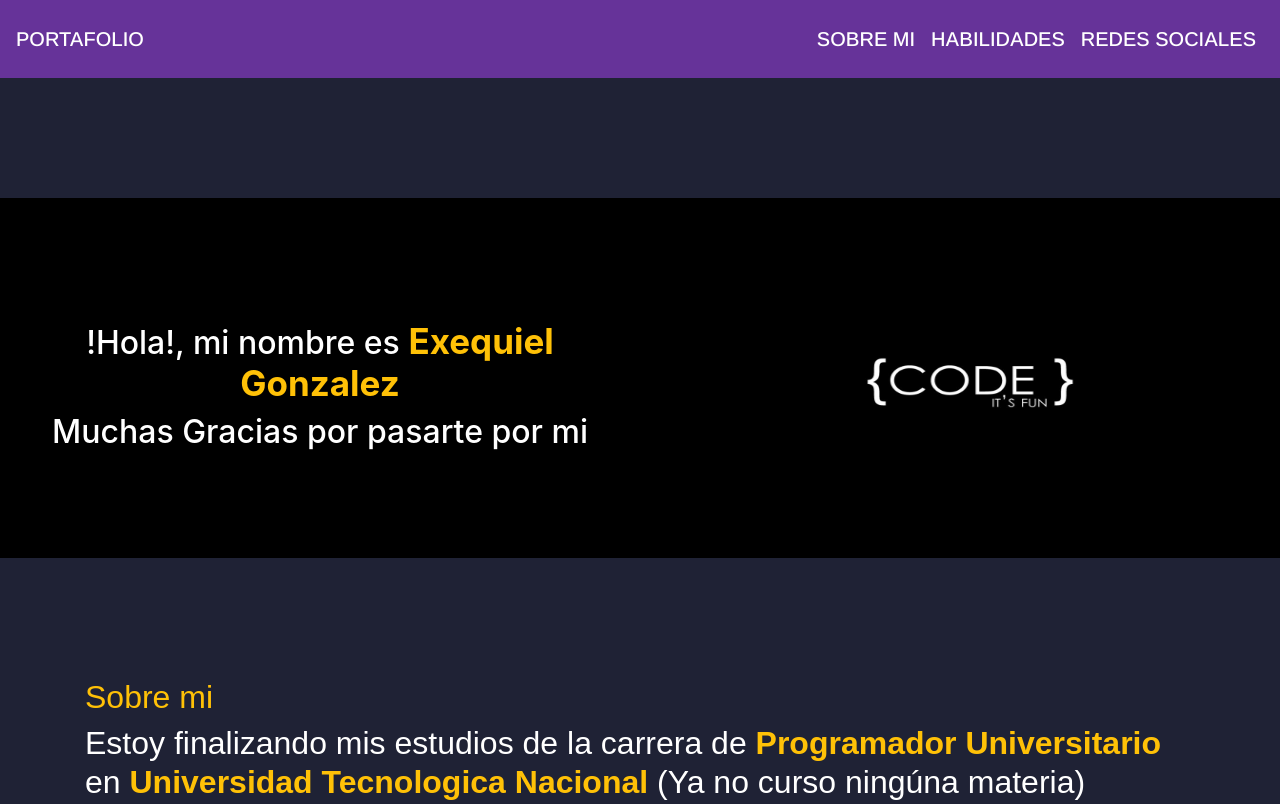
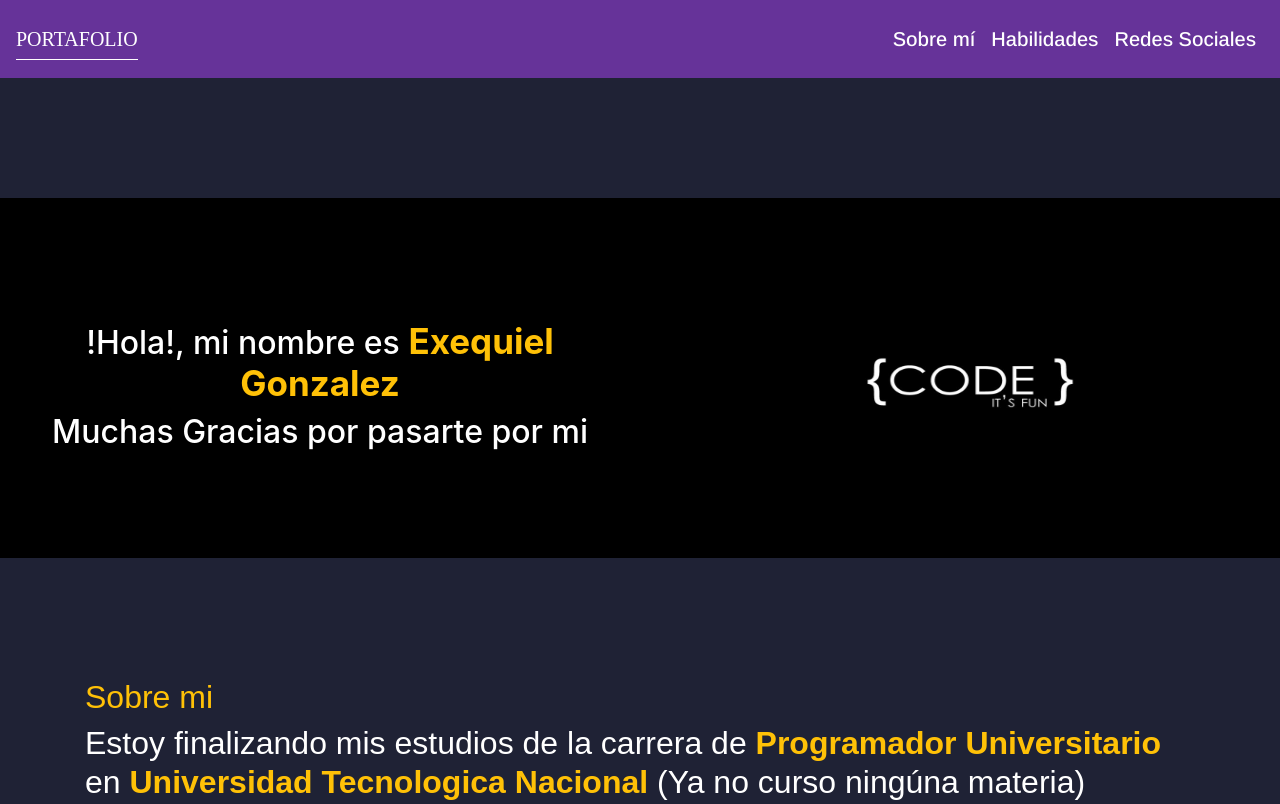
Before and after one commit to Exequiel775/Mi.Portafolio, a plain HTML site: page Index.html in a window 1280 px wide. Shown: the top 804 px of the page. Drawn offline with nearby package versions, Linux system fonts and the light colour scheme.

Commit message:
Mas Mejoras

```diff
--- a/Index.html
+++ b/Index.html
@@ -10,7 +10,7 @@
     <link rel="stylesheet" type="text/css" href="Estilos.css">
     <link rel="preconnect" href="https://fonts.gstatic.com">
     <link href="https://fonts.googleapis.com/css2?family=Arimo:wght@500&display=swap" rel="stylesheet">
-    <title>PORTAFOLIO</title>
+    <title>Exequiel Gonzalez</title>
 </head>
 
 <body>
@@ -18,13 +18,8 @@
     <header>
         <div class="container-lg menu">
             <div class="titulo">
-                <!--
-                <div class="col-6 col-sm-6 col-md-6 col-lg-6 col-xl-6 text-left">
-                    asd
-                </div>-->
-                <!--<div class="col-6 col-sm-6 col-md-6 col-lg-6 col-xl-6">-->
                 <nav class="navbar navbar-expand-lg text-white navbar-dark">
-                    <a class="navbar-brand" href="#">PORTAFOLIO</a>
+                    <a class="navbar-brand" href="#" style="font-family: Antonio sans-serif; border-bottom: 1px solid #fff;">PORTAFOLIO</a>
                     <button class="navbar-toggler" type="button" data-toggle="collapse" data-target="#navbarNav"
                         aria-controls="navbarNav" aria-expanded="false" aria-label="Toggle navigation">
                         <span class="navbar-toggler-icon"></span>
@@ -32,18 +27,17 @@
                     <div class="collapse navbar-collapse" id="navbarNav">
                         <ul class="navbar-nav ml-auto">
                             <li class="nav-item active">
-                                <a class="nav-link" href="#sobre-mi">SOBRE MI</a>
+                                <a class="nav-link" href="#sobre-mi">Sobre mí</a>
                             </li>
                             <li class="nav-item active">
-                                <a class="nav-link" href="#habilidades">HABILIDADES</a>
+                                <a class="nav-link" href="#habilidades">Habilidades</a>
                             </li>
                             <li class="nav-item active">
-                                <a class="nav-link" href="#redes-sociales">REDES SOCIALES</a>
+                                <a class="nav-link" href="#redes-sociales">Redes Sociales</a>
                             </li>
                         </ul>
                     </div>
                 </nav>
-                <!--</div>-->
             </div>
         </div>
     </header>
@@ -79,7 +73,8 @@
     <div class="container-fluid" style="background-color: rgb(255, 255, 255);">
         <a name="habilidades"></a>
         <div class="container">
-            <h1 class="text-dark">Habilidades</h1>
+            <h1 class="text-dark" style="width: 33%;">Habilidades</h1>
+            <h3>Hacer click sobre <strong class="text-info">C#</strong> para ver detalles</h3>
             <hr>
             <div class="row">
                 <div class="col-12 col-sm-12 col-md-4 col-lg-4 col-xl-4" style="margin-top: 3%; margin-bottom: 3%;">
@@ -90,7 +85,7 @@
                                     programando en este
                                     lenguaje)</strong>
                                 tanto para aplicaciones WEB como escritorio.</strong>
-                            <strong>Solidos conocimientos de programación orientada a objetos, N-Capas, Entity
+                            <strong>Solidos conocimientos en programación orientada a objetos, N-Capas, Entity
                                 Framework,
                                 Dapper, ASP.Net Core MVC, ASP.Net Framework, SignalR,
                                 Servicios web API (HTTP), Windows Forms.</strong>
```
